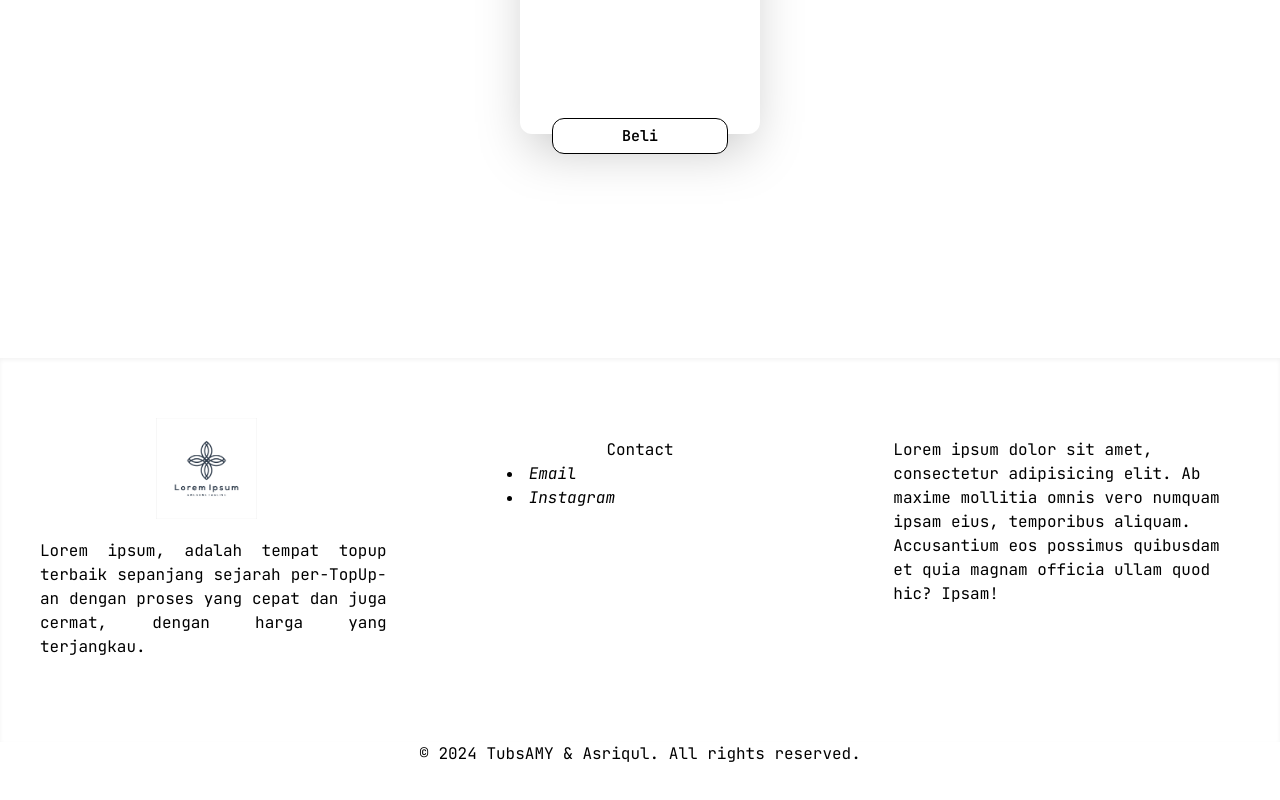
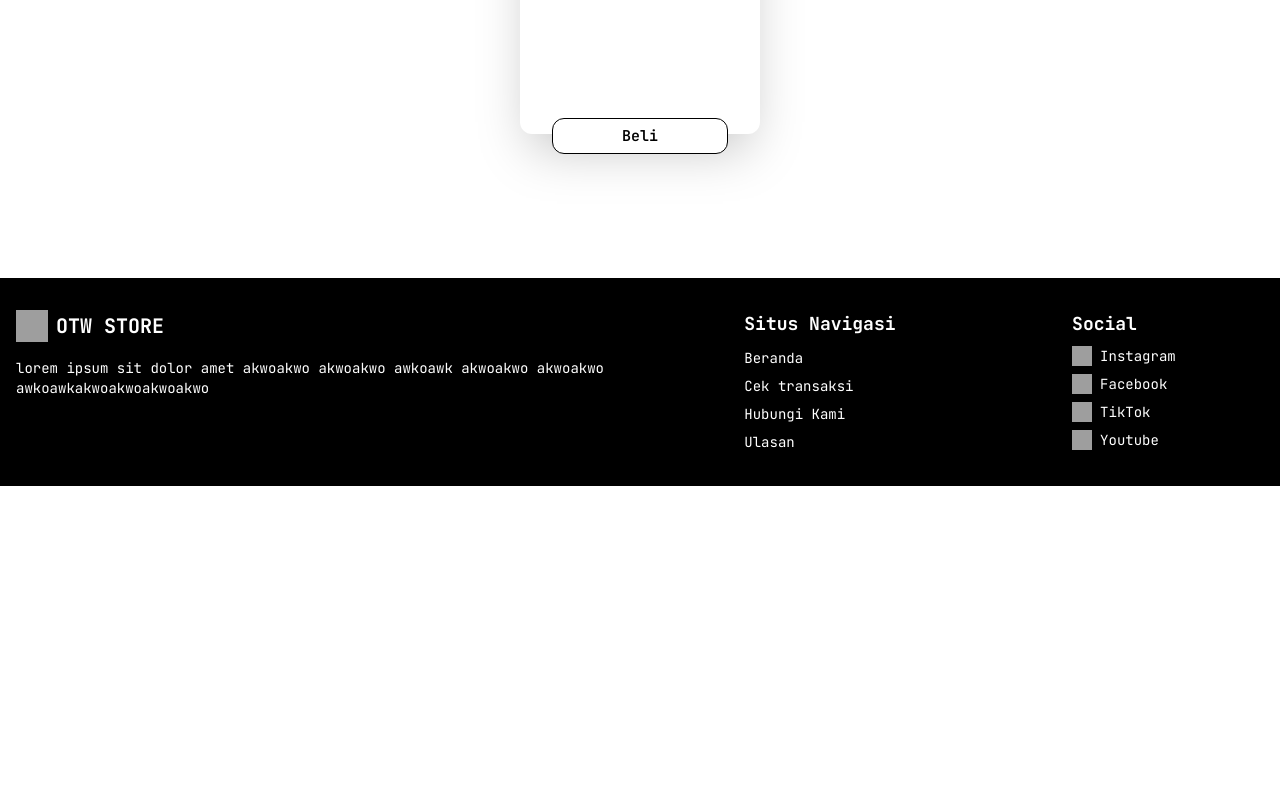
Before and after one commit to TubagusAldiMY/Web-TopUp, a React (Vite) app: page / in a window 1280 px wide. Shown: the part 1684-2484 px from the top of the page. After the commit the page ends 2170 px from the top, so only its background shows below. Built offline with nearby package versions, Linux system fonts and the light colour scheme; grey boxes are pictures that could not be loaded.

Commit message:
new footer

```diff
--- a/src/components/Fragments/footer.jsx
+++ b/src/components/Fragments/footer.jsx
@@ -1,45 +1,100 @@
+import React from "react";
 const Footer = () => {
     return (
-    <footer>
-      <div className="mt-20 shadow-inner h-96 flex justify-around">
-        <div className="p-10 w-1/3 place-items-center ">
-          <div className="flex  w-1/3 h-1/3 m-5">
-            <img src="/logo.jpg" alt="" />
+        <footer className=" bg-black text-white py-8">
+            <div className="container mx-auto grid grid-cols-1 md:grid-cols-2 gap-8 px-4">
+                {/* <!-- Logo & About Section --> */}
+                <div className="space-y-4">
+                    <div className="flex items-center space-x-2">
+                        {/* <!-- Logo --> */}
+                        <img src="logo.png" alt="Logo" className="w-8 h-8" />
+                        <h1 className="font-bold text-xl">OTW STORE</h1>
                     </div>
-          <div className=" items-center text-justify">
-            Lorem ipsum, adalah tempat topup terbaik sepanjang sejarah
-            per-TopUp-an dengan proses yang cepat dan juga cermat, dengan harga
-            yang terjangkau.
+                    <p className="text-sm">
+                        lorem ipsum sit dolor amet akwoakwo akwoakwo awkoawk akwoakwo akwoakwo awkoawkakwoakwoakwoakwo
+                    </p>
+                </div>
+
+                {/* <!-- Map Section --> */}
+                <div className="flex justify-around ">
+                    <div className="space-y-2">
+                        <h2 className="font-bold text-lg">Situs Navigasi</h2>
+                        <ul className="space-y-1">
+                            <li><a href="#" className="text-sm hover:underline">Beranda</a></li>
+                            <li><a href="#" className="text-sm hover:underline">Cek transaksi</a></li>
+                            <li><a href="#" className="text-sm hover:underline">Hubungi Kami</a></li>
+                            <li><a href="#" className="text-sm hover:underline">Ulasan</a></li>
+                        </ul>
+                    </div>
+
+                    {/* <!-- Social Section --> */}
+                    <div className="space-y-2">
+                        <h2 className="font-bold text-lg">Social</h2>
+                        <ul className="space-y-2">
+                            <li className="flex items-center space-x-2">
+                                <img src="instagram-icon.png" alt="Instagram" className="w-5 h-5" />
+                                <a href="#" className="text-sm hover:underline">Instagram</a>
+                            </li>
+                            <li className="flex items-center space-x-2">
+                                <img src="facebook-icon.png" alt="Facebook" className="w-5 h-5" />
+                                <a href="#" className="text-sm hover:underline">Facebook</a>
+                            </li>
+                            <li className="flex items-center space-x-2">
+                                <img src="tiktok-icon.png" alt="TikTok" className="w-5 h-5" />
+                                <a href="#" className="text-sm hover:underline">TikTok</a>
+                            </li>
+                            <li className="flex items-center space-x-2">
+                                <img src="youtube-icon.png" alt="YouTube" className="w-5 h-5" />
+                                <a href="#" className="text-sm hover:underline">Youtube</a>
+                            </li>
+                        </ul>
                     </div>
                 </div>
-        <div className=" p-10 w-1/3 text-center mt-10">
-          <h1>Contact</h1>
-          <div className="place-items-start pl-10 no-">
-            <li>
-              <a href="mailto:loremipsum@gmail.com" title="Email">
-                <i>Email</i>
-              </a>
-            </li>
-            <li>
-              <a href="https://instagram.com/loremipsum" title="Instagram">
-                <i>Instagram</i>
-              </a>
-            </li>
-          </div>
-        </div>
-        <div className="p-10 w-1/3 items-center mt-10">
-          Lorem ipsum dolor sit amet, consectetur adipisicing elit. Ab maxime
-          mollitia omnis vero numquam ipsam eius, temporibus aliquam.
-          Accusantium eos possimus quibusdam et quia magnam officia ullam quod
-          hic? Ipsam!
-        </div>
-      </div>
-      <div>
-        <p className="text-center pb-10 ">
-          &copy; 2024 TubsAMY & Asriqul. All rights reserved.
-        </p>
             </div>
         </footer>
+
+
+
+        // <footer>
+        //     <div className="mt-20 shadow-inner h-96 flex justify-around">
+        //         <div className="p-10 w-1/3 place-items-center ">
+        //             <div className="flex  w-1/3 h-1/3 m-5">
+        //                 <img src="/logo.jpg" alt="" />
+        //             </div>
+        //             <div className=" items-center text-justify">
+        //                 Lorem ipsum, adalah tempat topup terbaik sepanjang sejarah
+        //                 per-TopUp-an dengan proses yang cepat dan juga cermat, dengan harga
+        //                 yang terjangkau.
+        //             </div>
+        //         </div>
+        //         <div className=" p-10 w-1/3 text-center mt-10">
+        //             <h1>Contact</h1>
+        //             <div className="place-items-start pl-10 no-">
+        //                 <li>
+        //                     <a href="mailto:loremipsum@gmail.com" title="Email">
+        //                         <i>Email</i>
+        //                     </a>
+        //                 </li>
+        //                 <li>
+        //                     <a href="https://instagram.com/loremipsum" title="Instagram">
+        //                         <i>Instagram</i>
+        //                     </a>
+        //                 </li>
+        //             </div>
+        //         </div>
+        //         <div className="p-10 w-1/3 items-center mt-10">
+        //             Lorem ipsum dolor sit amet, consectetur adipisicing elit. Ab maxime
+        //             mollitia omnis vero numquam ipsam eius, temporibus aliquam.
+        //             Accusantium eos possimus quibusdam et quia magnam officia ullam quod
+        //             hic? Ipsam!
+        //         </div>
+        //     </div>
+        //     <div>
+        //         <p className="text-center pb-10 ">
+        //             &copy; 2024 TubsAMY & Asriqul. All rights reserved.
+        //         </p>
+        //     </div>
+        // </footer>
     );
 };
 
```
Lines whose indentation alone changed are shown as unchanged.
